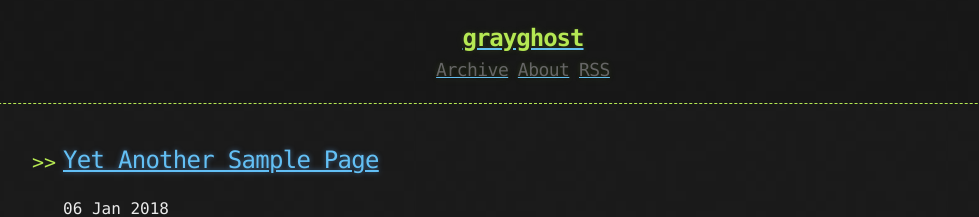
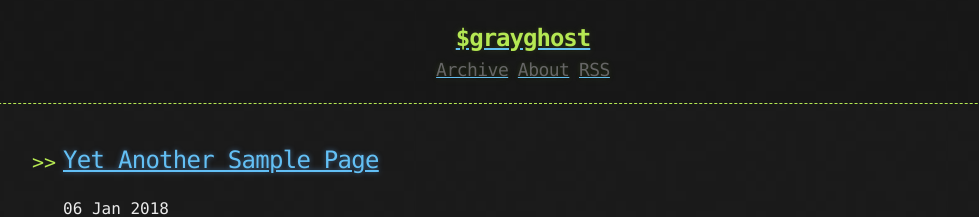
Before and after one commit to stackbit-projects/pink-aspen-9a654, a Jekyll site: the page built from index.html, in a window 1280 px wide. Shown: the top 217 px of the page, without its empty margins (117-1096 px from the left). Built offline with Jekyll 4.4.1, drawn with Linux system fonts in a browser that asks for light colours; the list of posts is cut into pages by our own code.

```diff
--- a/_includes/header.html
+++ b/_includes/header.html
@@ -2,7 +2,7 @@
   <div>
     <a href="{{ "/" | prepend: site.baseurl | replace: '//', '/' }}">
     {% assign owner_first_name = site.owner | split: " " %}
-    <h1>grayghost</h1>
+    <h1>$grayghost</h1>
     </a>
     <div class="header-links">
       {% include links.html %}
```
